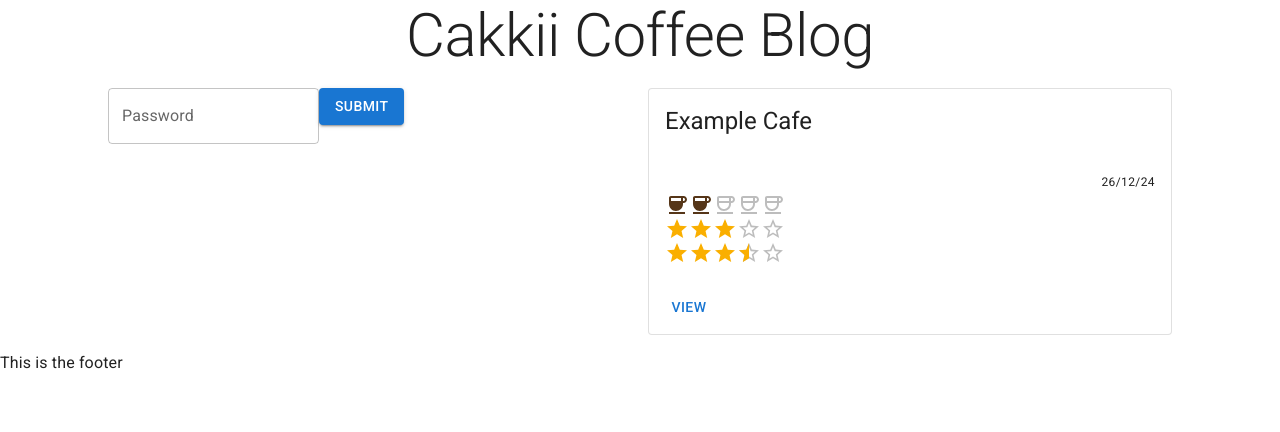
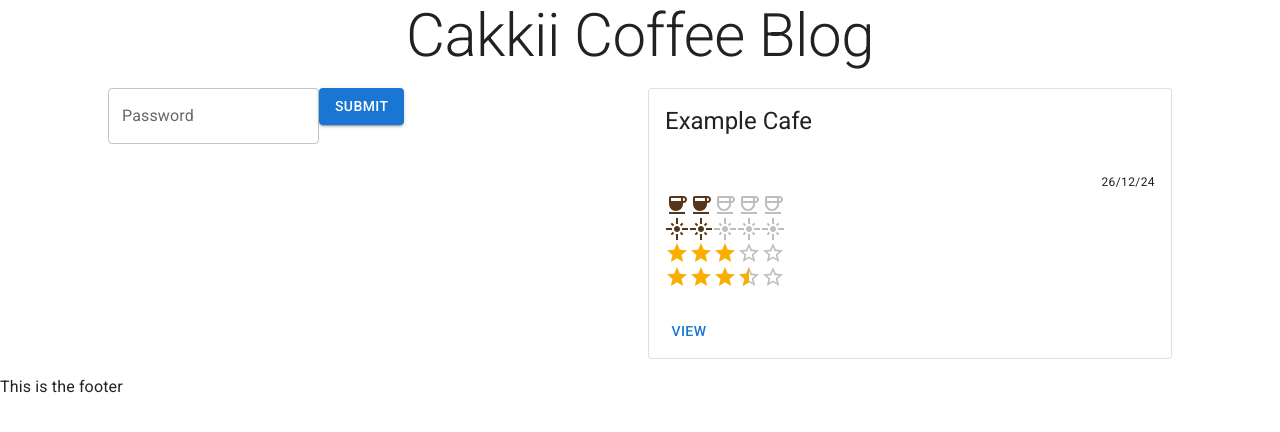
Before and after one commit to Cakkii/coffee-blog, a React (Vite) app: page / in a window 1280 px wide. Shown: the top 432 px of the page. Built offline with nearby package versions, Linux system fonts and the light colour scheme.

Commit message:
Flare rating

```diff
--- a/src/App.tsx
+++ b/src/App.tsx
@@ -14,9 +14,10 @@ import {
 } from "@mui/material";
 import { useState } from "react";
 import CoffeeIcon from "@mui/icons-material/Coffee";
+import FlareIcon from "@mui/icons-material/Flare";
 
 import CoffeeBorderIcon from "@mui/icons-material/CoffeeOutlined";
-
+import FlareBorderIcon from "@mui/icons-material/FlareOutlined";
 function App() {
   const [password, setPassword] = useState("");
 
@@ -91,6 +92,17 @@ function App() {
                     icon={<CoffeeIcon fontSize="inherit" />}
                     emptyIcon={<CoffeeBorderIcon fontSize="inherit" />}
                   />
+                  <StyledRating
+                    name="customized-color"
+                    defaultValue={2}
+                    getLabelText={(value: number) =>
+                      `${value} Heart${value !== 1 ? "s" : ""}`
+                    }
+                    precision={0.5}
+                    icon={<FlareIcon fontSize="inherit" />}
+                    emptyIcon={<FlareBorderIcon fontSize="inherit" />}
+                  />
+
                   <Rating name="coffee" value={3} precision={0.5} readOnly />
                   <Rating name="vibes" value={3.5} precision={0.5} readOnly />
                 </Box>
```
